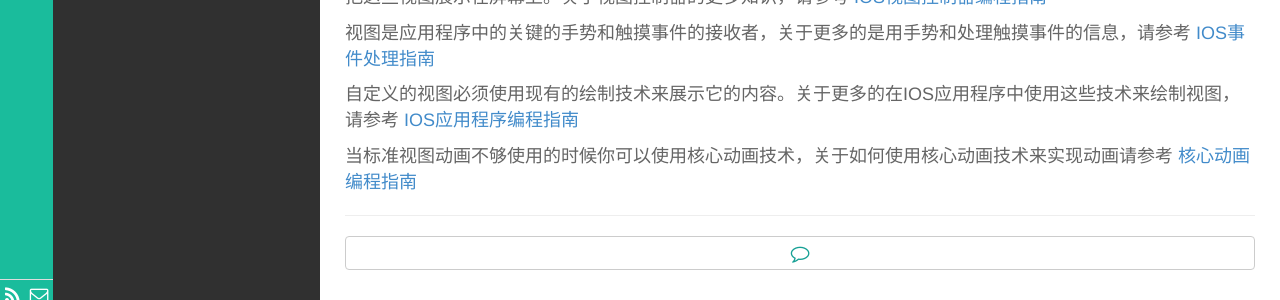
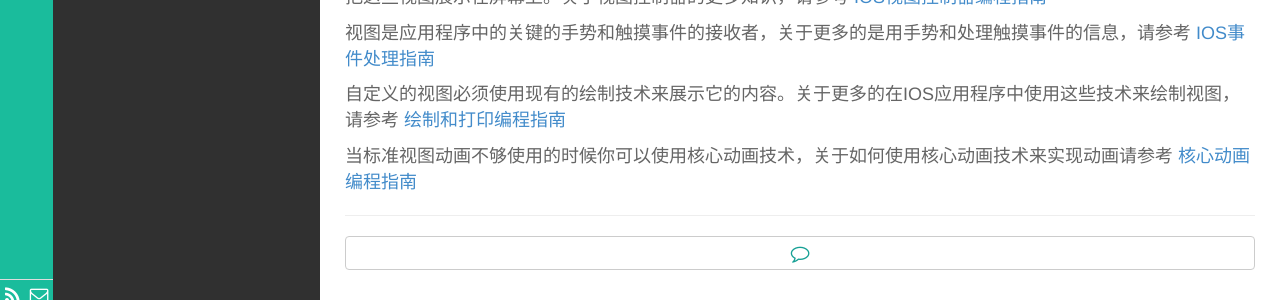
Before and after one commit to shoron/shoron.github.io, a Jekyll site: the page built from _posts/翻译/2015-04-27-View-Programming-Guide-IOS-one.md, in a window 1280 px wide. Shown: the part 1257-1557 px from the top of the page. Built offline with Jekyll 4.4.1, drawn with Linux system fonts in a browser that asks for light colours; nearby versions of some CDN libraries; library files that are not in the unit come from our copies; Markdown is read by kramdown in place of the engine named in the settings.

Commit message:
modify view programming guide one

```diff
--- a/_posts/翻译/2015-04-27-View-Programming-Guide-IOS-one.md
+++ b/_posts/翻译/2015-04-27-View-Programming-Guide-IOS-one.md
@@ -41,6 +41,6 @@ description:
 
 视图是应用程序中的关键的手势和触摸事件的接收者，关于更多的是用手势和处理触摸事件的信息，请参考 [IOS事件处理指南](https://developer.apple.com/library/ios/documentation/EventHandling/Conceptual/EventHandlingiPhoneOS/Introduction/Introduction.html#//apple_ref/doc/uid/TP40009541)
 
-自定义的视图必须使用现有的绘制技术来展示它的内容。关于更多的在IOS应用程序中使用这些技术来绘制视图，请参考 [IOS应用程序编程指南](https://developer.apple.com/library/ios/documentation/2DDrawing/Conceptual/DrawingPrintingiOS/Introduction/Introduction.html#//apple_ref/doc/uid/TP40010156)
+自定义的视图必须使用现有的绘制技术来展示它的内容。关于更多的在IOS应用程序中使用这些技术来绘制视图，请参考 [绘制和打印编程指南](https://developer.apple.com/library/ios/documentation/2DDrawing/Conceptual/DrawingPrintingiOS/Introduction/Introduction.html#//apple_ref/doc/uid/TP40010156)
 
 当标准视图动画不够使用的时候你可以使用核心动画技术，关于如何使用核心动画技术来实现动画请参考 [核心动画编程指南](https://developer.apple.com/library/ios/documentation/Cocoa/Conceptual/CoreAnimation_guide/Introduction/Introduction.html#//apple_ref/doc/uid/TP40004514)
```
